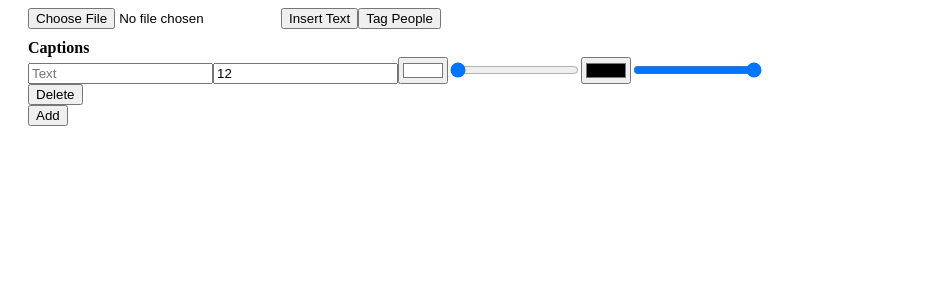
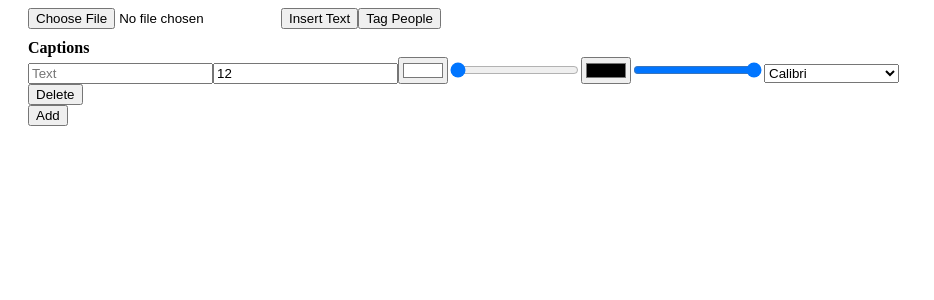
Before and after one commit to RodrigoAN97/image-editor, an Angular app: page / in a window 1280 px wide. Both pictures are taken after a click on the button "Insert Text". Shown: the top 300 px of the page, without its empty margins (0-934 px from the left). Built offline with nearby package versions, Linux system fonts and the light colour scheme.

Commit message:
feat: :sparkles: font family change

```diff
--- a/src/app/app.component.html
+++ b/src/app/app.component.html
@@ -31,6 +31,19 @@
           formControlName="opacity"
           step="0.05"
         />
+        <select formControlName="fontFamily" placeholder="Font">
+        <option value="Calibri">Calibri</option>
+        <option value="Arial">Arial</option>
+        <option value="Verdana">Verdana</option>
+        <option value="Helvetica">Helvetica</option>
+        <option value="Tahoma">Tahoma</option>
+        <option value="Trebuchet MS">Trebuchet MS</option>
+        <option value="Times New Roman">Times New Roman</option>
+        <option value="Georgia">Georgia</option>
+        <option value="Garamond">Garamond</option>
+        <option value="Courier New">Courier New</option>
+        <option value="Brush Script MT">Brush Script MT</option>
+      </select>
       </div>
       <button type="button" (click)="removeCaption(i)">Delete</button>
     </div>
@@ -57,7 +70,8 @@
         color: caption.color,
         transform: 'rotate(' + caption.rotation + 'deg)',
         'font-size': caption.fontSize + 'px',
-        opacity: caption.opacity
+        opacity: caption.opacity,
+        'font-family': caption.fontFamily
       }"
       *ngFor="let caption of captionForm.value.captions; let i = index"
       cdkDrag
--- a/src/app/app.component.ts
+++ b/src/app/app.component.ts
@@ -44,6 +44,7 @@ export class AppComponent implements AfterViewInit, OnInit {
     return this.formBuilder.group({
       text: '',
       fontSize: 12,
+      fontFamily: 'Calibri',
       color: '#ffffff',
       rotation: 0,
       background: '#000000',
```
